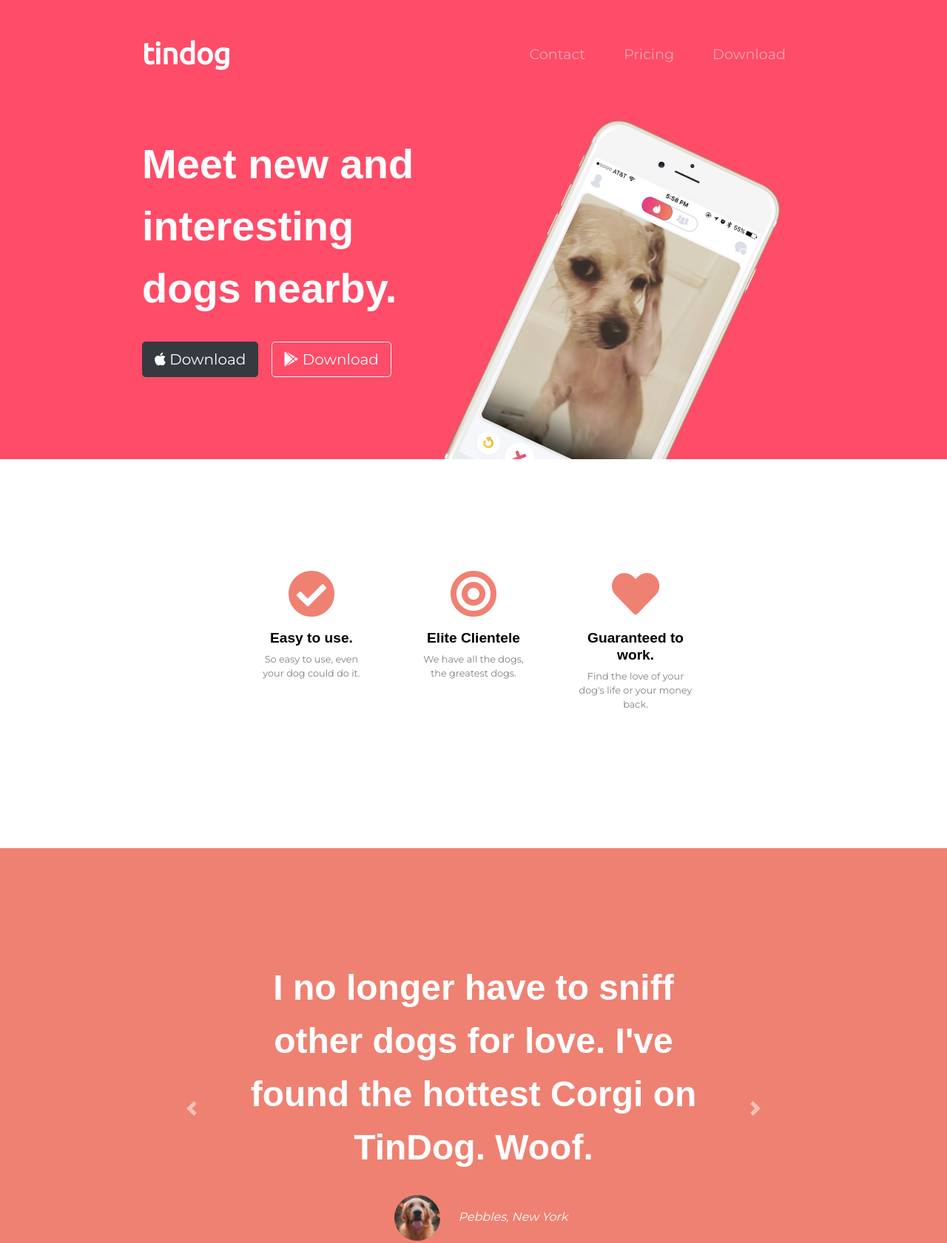
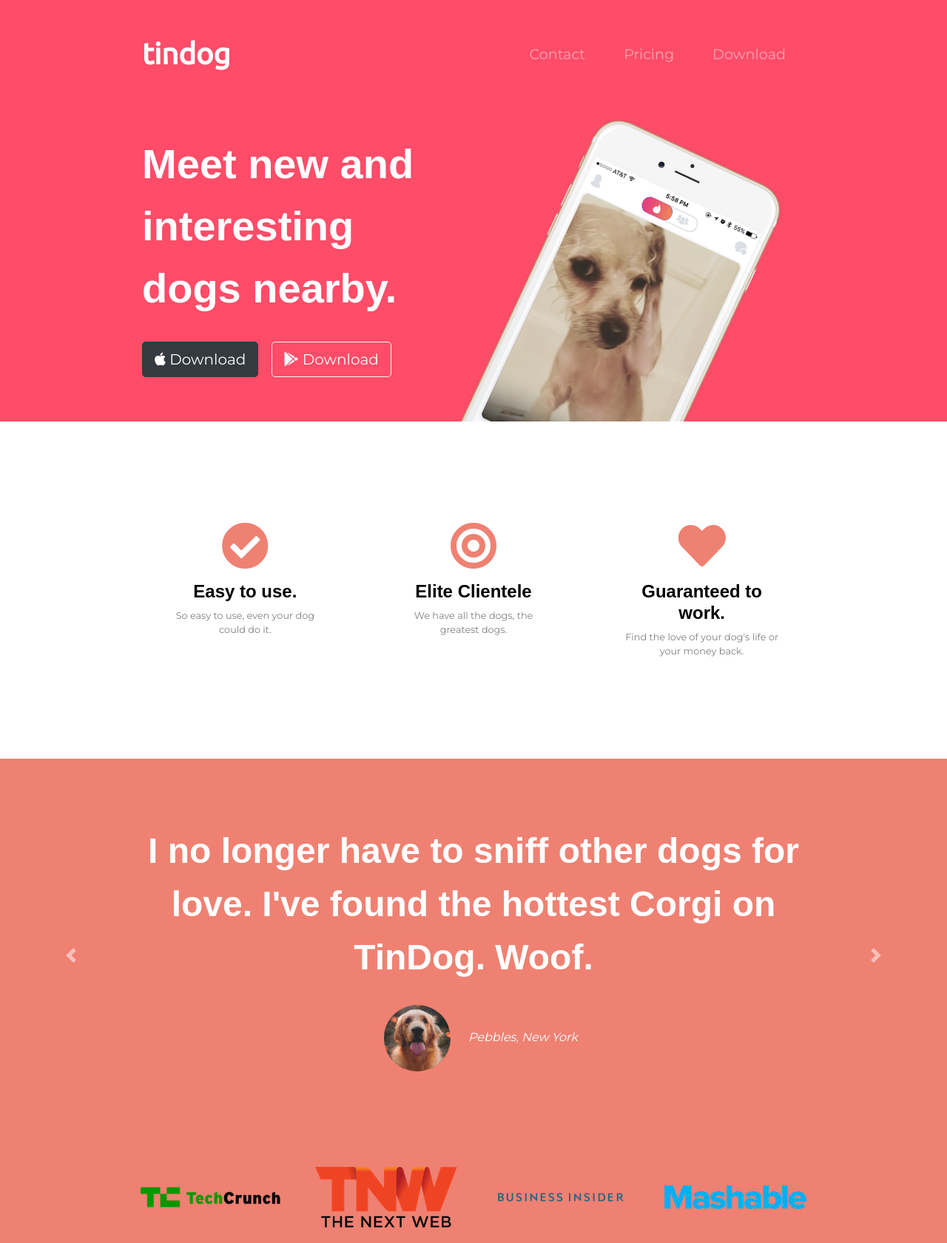
Before and after one commit to senebi/tindog, a plain HTML site: page index.html in a window 1280 px wide. Shown: the top 1681 px of the page at 74% size. Drawn offline with nearby package versions, Linux system fonts and the light colour scheme.

Commit message:
Refactoring website

```diff
--- a/css/styles.css
+++ b/css/styles.css
@@ -1,38 +1,52 @@
 body{
   font-family: 'Montserrat', sans-serif;
+  text-align: center;
 }
 
-#title{
-  background-color: #ff4c68;
-  color: white;
+h1, h2, h3, h4, h5, h6{
+  font-family: 'Montserrat-Bold', sans-serif;
+  font-weight: bold;
 }
 
-.container-fluid{
-  padding: 3% 15% 7%;
+h2{
+  font-size: 3rem;
+  line-height: 1.5;
 }
 
-h1{
+p{
+  color: grey;
+}
+
+/* Headings */
+
+.big-heading{
   font-family: 'Montserrat-Black', sans-serif;
   font-size: 3.5rem;
   font-weight: 600;
   line-height: 1.5;
 }
 
-h2{
-  font-family: 'Montserrat-Bold', sans-serif;
-  font-weight: bold;
+.section-heading{
   font-size: 3rem;
   line-height: 1.5;
 }
 
-h3{
-  font-family: 'Montserrat-Bold', sans-serif;
-  color: black;
-  font-weight: bold;
-  font-size: 1.2rem;
-  margin-top: 1rem;
+/* Containers */
+
+.container-fluid{
+  padding: 7% 15%;
 }
 
+/* Sections */
+
+.colored-section{
+  background-color: #ff4c68;
+  color: white;
+}
+
+.white-section{
+  background-color: white;
+}
 
 /* Navigation bar */
 
@@ -59,6 +73,13 @@ h3{
   margin: 5% 3% 5% 0;
 }
 
+/* Title section */
+
+#title .container-fluid{
+  padding: 3% 15%;
+  text-align: left;
+}
+
 /* Title image */
 .title-image{
   width: 60%;
@@ -68,25 +89,30 @@ h3{
 }
 
 /* Features */
-p{
-  color: grey;
-}
+
 #features{
   position: relative;
-  background-color: white;
-  text-align: center;
-  padding: 7% 15%;
 }
+
+.feature-title{
+  color: black;
+  font-size: 1.5rem;
+  margin-top: 1rem;
+}
+
 .feature-column{
   padding: 5%;
 }
+
 .feature-desc{
   font-size: 0.8rem;
   margin: 0 auto;
 }
+
 .feature-image{
   color: #ef8172;
 }
+
 .feature-image:hover{
   color: #ff4c68;
 }
@@ -94,10 +120,12 @@ p{
 /* Testimonial section */
 
 #testimonials{
-  padding: 7% 15%;
-  text-align: center;
   background-color: #ef8172;
-  color: #fff;
+}
+
+.testimonial-text{
+  font-size: 3rem;
+  line-height: 1.5;
 }
 
 .testimonial-image{
@@ -106,13 +134,8 @@ p{
   margin: 20px;
 }
 
-.carousel-item{
-  padding: 7% 15%;
-}
-
 #press{
   background-color: #ef8172;
-  text-align: center;
   padding-bottom: 3%;
 }
 
@@ -124,8 +147,13 @@ p{
 /* Pricing section */
 #pricing{
   padding: 100px;
-  text-align: center;
 }
+
+.price-text{
+  font-size: 3rem;
+  line-height: 1.5;
+}
+
 .pricing-column{
   padding: 3% 2%;
 }
@@ -140,25 +168,10 @@ p{
   }
 }
 
-/* Call to action section */
-#cta{
-  background-color: #ff4c68;
-  padding: 7% 15%;
-  text-align: center;
-}
-
-#cta h3{
-  font-family: 'Montserrat-Black', sans-serif;
-  font-weight: bold;
-  color: white;
-  font-size: 3rem;
-}
-
 /* Footer */
 #footer{
   background-color: white;
-  padding: 7% 0;
-  text-align: center;
+  padding: 7% 0 0;
 }
 .footer-icons i{
   color: black;
```
